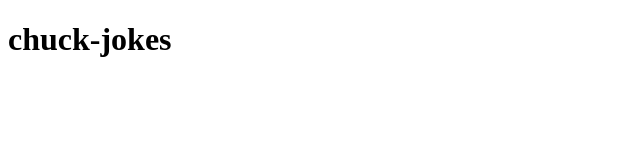
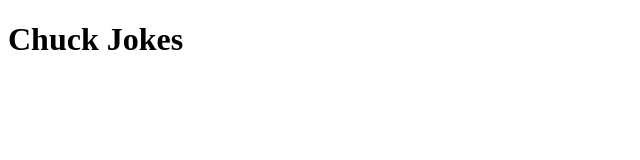
Before and after one commit to rbournissent/chuck-jokes, an Angular app: page / in a window 1280 px wide. Shown: the top 160 px of the page, without its empty margins (0-640 px from the left). Built offline with nearby package versions, Linux system fonts and the light colour scheme.

Commit message:
Update title

```diff
--- a/src/app/app.component.ts
+++ b/src/app/app.component.ts
@@ -6,5 +6,5 @@ import { Component } from '@angular/core';
   styleUrls: ['./app.component.css']
 })
 export class AppComponent {
-  title = 'chuck-jokes';
+  title = 'Chuck Jokes';
 }
```
